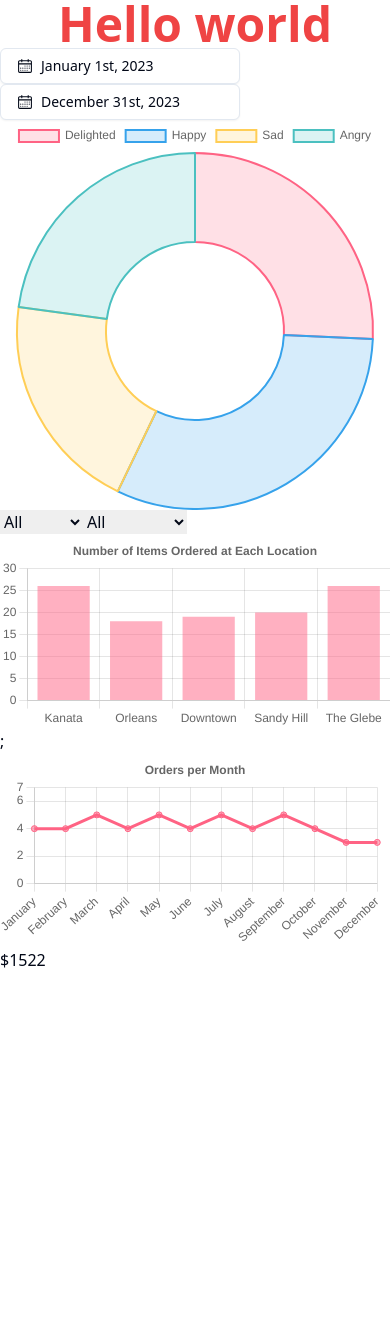
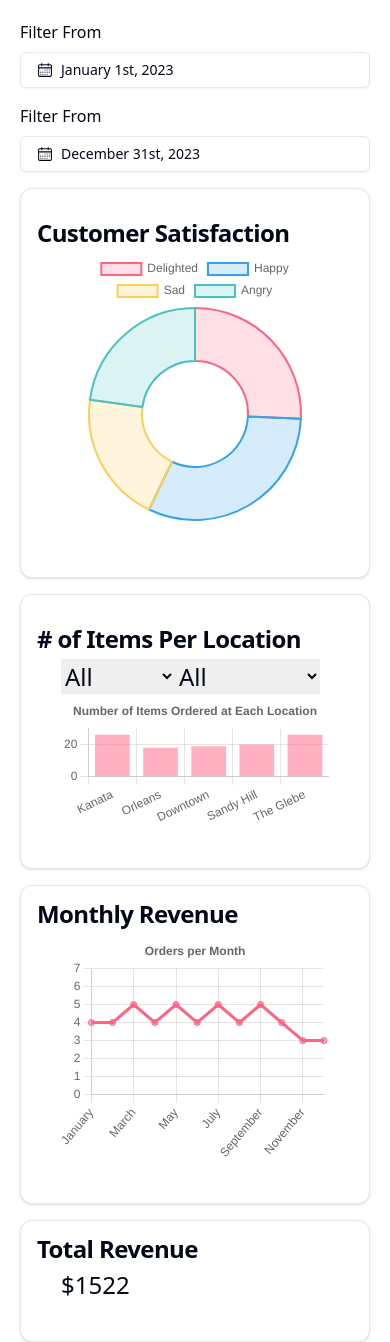
Before and after one commit to g-raman/out-stem, a React (Vite) app: page / in a window 390 px wide. Before the commit the page ends 972 px from the top, so only its background shows below. Built offline with nearby package versions, Linux system fonts and the light colour scheme.

Commit message:
Place all content in cards

```diff
--- a/src/App.jsx
+++ b/src/App.jsx
@@ -6,6 +6,8 @@ import { DatePicker } from './components/ui/DatePicker';
 import orderData from './dev-data/order_data';
 import reviewData from './dev-data/review_data';
 import pricingData from './dev-data/pricing_data';
+import { Card, CardContent, CardTitle } from './components/ui/card';
+import { CookieIcon } from '@radix-ui/react-icons';
 
 const total = orderData
   .flatMap((order) => order.items)
@@ -56,17 +58,42 @@ function App() {
   });
 
   return (
-    <div>
-      <h1 className="text-center text-5xl font-bold text-red-500">
-        Hello world
-      </h1>
+    <div className="grid h-dvh w-dvw auto-rows-min grid-cols-1 gap-4 p-5">
+      <div className="flex flex-col justify-center gap-y-2">
+        <label>Filter From</label>
+        <DatePicker date={fromDate} onSetDate={handleSetFromDate} />
+      </div>
 
-      <DatePicker date={fromDate} onSetDate={handleSetFromDate} />
-      <DatePicker date={toDate} onSetDate={handleSetToDate} />
-      <SentimentChart reviewData={filteredReviewData} />
-      <OrdersChart orderData={filteredOrderData} />
-      <MonthlyRevenueChart fromDate={fromDate} toDate={toDate} />
-      <p>${total}</p>
+      <div className="flex h-full flex-col justify-center gap-y-2">
+        <label>Filter From</label>
+        <DatePicker date={toDate} onSetDate={handleSetToDate} />
+      </div>
+
+      <Card className="flex h-min w-full flex-col gap-2 px-4 py-8 text-2xl">
+        <CardTitle>Customer Satisfaction</CardTitle>
+        <CardContent className="h-max w-full">
+          <SentimentChart reviewData={filteredReviewData} />
+        </CardContent>
+      </Card>
+
+      <Card className="flex h-min w-full flex-col gap-2 p-4 pt-8 text-2xl">
+        <CardTitle># of Items Per Location</CardTitle>
+        <CardContent className="h-max">
+          <OrdersChart orderData={filteredOrderData} />
+        </CardContent>
+      </Card>
+
+      <Card className="flex h-min w-full flex-col gap-2 p-4 text-2xl">
+        <CardTitle>Monthly Revenue</CardTitle>
+        <CardContent className="h-[30dvh] w-full sm:h-[40dvh]">
+          <MonthlyRevenueChart fromDate={fromDate} toDate={toDate} />
+        </CardContent>
+      </Card>
+
+      <Card className="flex h-min w-full flex-col gap-2 p-4 text-2xl">
+        <CardTitle>Total Revenue</CardTitle>
+        <CardContent className="">${total}</CardContent>
+      </Card>
     </div>
   );
 }
--- a/src/components/MonthlyRevenueChart.jsx
+++ b/src/components/MonthlyRevenueChart.jsx
@@ -53,6 +53,7 @@ export function MonthlyRevenueChart({ fromDate, toDate }) {
 
   const options = {
     responsive: true,
+    maintainAspectRatio: false,
     scales: {
       y: {
         min: 0,
--- a/src/components/OrdersChart.jsx
+++ b/src/components/OrdersChart.jsx
@@ -23,6 +23,8 @@ ChartJS.register(
 
 const options = {
   responsive: true,
+  // maintainAspectRatio: false,
+  aspectRatio: 2,
   plugins: {
     legend: {
       display: false,
@@ -97,7 +99,8 @@ export function OrdersChart({ orderData }) {
         <option value="Hawaiian">Hawaiian</option>
         <option value="Meatlovers">Meatlovers</option>
       </select>
-      <Bar options={options} data={data} />;
+
+      <Bar options={options} data={data} />
     </div>
   );
 }
--- a/src/components/SentimentChart.jsx
+++ b/src/components/SentimentChart.jsx
@@ -3,6 +3,10 @@ import { Chart as ChartJS, ArcElement, Tooltip, Legend } from 'chart.js';
 import { Doughnut } from 'react-chartjs-2';
 
 ChartJS.register(ArcElement, Tooltip, Legend);
+
+const options = {
+  responsive: true,
+};
 
 function SentimentChart({ reviewData }) {
   const sentimentCounts = {
@@ -39,7 +43,7 @@ function SentimentChart({ reviewData }) {
     ],
   };
 
-  return <Doughnut data={data} />;
+  return <Doughnut data={data} options={options} />;
 }
 
 export default SentimentChart;
--- a/src/components/ui/DatePicker.jsx
+++ b/src/components/ui/DatePicker.jsx
@@ -20,7 +20,7 @@ export function DatePicker({ date, onSetDate }) {
         <Button
           variant={'outline'}
           className={cn(
-            'w-[240px] justify-start text-left font-normal',
+            'w-full justify-start text-left font-normal',
             !date && 'text-muted-foreground',
           )}
         >
--- /dev/null
+++ b/src/components/ui/card.jsx
@@ -0,0 +1,50 @@
+import * as React from "react"
+
+import { cn } from "@/lib/utils"
+
+const Card = React.forwardRef(({ className, ...props }, ref) => (
+  <div
+    ref={ref}
+    className={cn("rounded-xl border bg-card text-card-foreground shadow", className)}
+    {...props} />
+))
+Card.displayName = "Card"
+
+const CardHeader = React.forwardRef(({ className, ...props }, ref) => (
+  <div
+    ref={ref}
+    className={cn("flex flex-col space-y-1.5 p-6", className)}
+    {...props} />
+))
+CardHeader.displayName = "CardHeader"
+
+const CardTitle = React.forwardRef(({ className, ...props }, ref) => (
+  <h3
+    ref={ref}
+    className={cn("font-semibold leading-none tracking-tight", className)}
+    {...props} />
+))
+CardTitle.displayName = "CardTitle"
+
+const CardDescription = React.forwardRef(({ className, ...props }, ref) => (
+  <p
+    ref={ref}
+    className={cn("text-sm text-muted-foreground", className)}
+    {...props} />
+))
+CardDescription.displayName = "CardDescription"
+
+const CardContent = React.forwardRef(({ className, ...props }, ref) => (
+  <div ref={ref} className={cn("p-6 pt-0", className)} {...props} />
+))
+CardContent.displayName = "CardContent"
+
+const CardFooter = React.forwardRef(({ className, ...props }, ref) => (
+  <div
+    ref={ref}
+    className={cn("flex items-center p-6 pt-0", className)}
+    {...props} />
+))
+CardFooter.displayName = "CardFooter"
+
+export { Card, CardHeader, CardFooter, CardTitle, CardDescription, CardContent }
```
